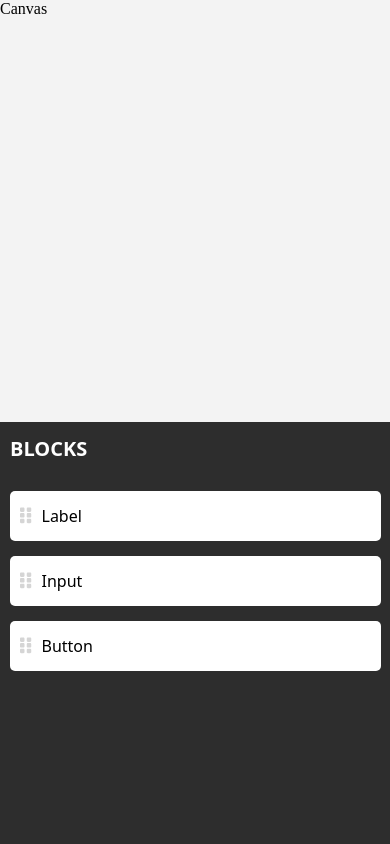
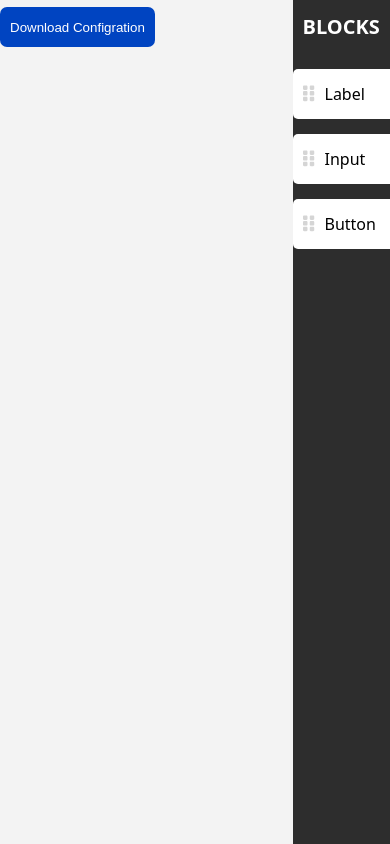
Before and after one commit to IamSiddhant14/Form-Builder, a React (Vite) app: page / in a window 390 px wide. Built offline with nearby package versions, Linux system fonts and the light colour scheme.

Commit message:
Added local storage and typescript

```diff
--- a/src/App.css
+++ b/src/App.css
@@ -4,29 +4,19 @@
   width: 100vw;
   height: 100vh;
   margin: 0%;
-  @media screen and (max-width: 600px) {
-    flex-direction: column;
-  }
+
 }
 
 #canvas_container {
   background-color: #F3F3F3;
   width: 75%;
   height: 100vh;
-
-  @media screen and (max-width: 600px) {
-    width: 100%;
-  }
 }
 
 #sidebar_container {
   background-color: #2D2D2D;
   width: 25%;
   height: 100vh;
-
-  @media screen and (max-width: 600px) {
-    width: 100%;
-  }
 }
 
 #text {
--- a/src/App.tsx
+++ b/src/App.tsx
@@ -1,42 +1,42 @@
 import React, { useEffect, useState } from "react";
-import "./App.css";
 import Canvas from "./components/Canvas";
 import Sidebar from "./components/Sidebar";
 import { getLocalData, setLocalData } from "./helpers/localStorage";
 
+import "./App.css";
 
 const App = () => {
+
   const [droppedItems, setDroppedItems] = useState<DraggedItem[]>([]);
 
   useEffect(() => {
-    if(getLocalData() === null){
-      setDroppedItems([]);
-    }else {
-      setDroppedItems(getLocalData())
-    }
-  }, [])
+    getLocalData() === null
+      ? setDroppedItems([])
+      : setDroppedItems(getLocalData());
+  }, []);
 
-  const handleDrop = (items : DraggedItem[]) => {
+  const handleDrop = (items: DraggedItem[]) => {
     setLocalData(items);
     setDroppedItems(items);
   };
 
-  const handleDragOver = (e : React.DragEvent) => {
+  const handleDragOver = (e: React.DragEvent) => {
     e.preventDefault();
   };
 
   return (
     <div id="container">
-      <div id="canvas_container" >
-        <Canvas onDrop={handleDrop} onDragOver={handleDragOver} droppedItems={droppedItems} />
+      <div id="canvas_container">
+        <Canvas
+          onDrop={handleDrop}
+          onDragOver={handleDragOver}
+          droppedItems={droppedItems}
+        />
       </div>
 
       <div id="sidebar_container">
         <Sidebar />
       </div>
-
-      {/* <Modal isOpen=true onClose={} /> */}
-
     </div>
   );
 };
--- a/src/components/Canvas.tsx
+++ b/src/components/Canvas.tsx
@@ -1,11 +1,32 @@
 import React, { useCallback, useEffect, useRef, useState } from "react";
+import Modal from "./Modal";
+import Button from "./Button";
+
 import "../styles/canvas.css";
-import Modal from "./Modal";
 
 const Canvas = ({ onDrop, onDragOver, droppedItems }: CanvasProps) => {
+
   const itemsRef = useRef<HTMLDivElement>(null);
   const [isOpen, setIsOpen] = useState(false);
   const [selectedItem, setSelectedItem] = useState<DraggedItem | null>(null);
+
+  function handleDownload() {
+    const droppedItemsData = localStorage.getItem("DroppedItems");
+
+    if (droppedItemsData) {
+      const blob = new Blob([droppedItemsData], { type: "application/json" });
+      const a = document.createElement("a");
+
+      a.download = "data.json";
+      a.href = window.URL.createObjectURL(blob);
+
+      document.body.appendChild(a);
+      a.click();
+      document.body.removeChild(a);
+    } else {
+      alert("No data found in local storage.");
+    }
+  }
 
   const handleClickOutside = useCallback(
     (event: MouseEvent) => {
@@ -48,20 +69,9 @@ const Canvas = ({ onDrop, onDragOver, droppedItems }: CanvasProps) => {
     [droppedItems, onDrop]
   );
 
-  useEffect(() => {
-    if (!isOpen) {
-      document.addEventListener("mousedown", handleClickOutside);
-      document.addEventListener("keyup", handlekeyPress);
-      return () => {
-        document.removeEventListener("mousedown", handleClickOutside);
-        document.removeEventListener("keyup", handlekeyPress);
-      };
-    }
-  }, [handleClickOutside, handlekeyPress, isOpen]);
+  const handleDrop = (e: React.DragEvent<HTMLDivElement>) => {
 
-  const handleDrop = (e: React.DragEvent<HTMLDivElement>) => {
     e.preventDefault();
-
     const text = e.dataTransfer.getData("text/plain"); // Get the data being dropped
     const isExist = droppedItems.filter((itemdata) => itemdata.text === text);
 
@@ -94,12 +104,14 @@ const Canvas = ({ onDrop, onDragOver, droppedItems }: CanvasProps) => {
       setIsOpen(true);
     }
   };
+
   const handleDragStart = (
     e: React.DragEvent<HTMLParagraphElement>,
     item: DraggedItem
   ) => {
     e.dataTransfer.setData("text/plain", item.text); // Set the data being dragged
   };
+
   const handleClick = (
     e: React.MouseEvent<HTMLParagraphElement>,
     item: DraggedItem
@@ -131,19 +143,25 @@ const Canvas = ({ onDrop, onDragOver, droppedItems }: CanvasProps) => {
     onDrop(updatedItems);
   };
 
+  useEffect(() => {
+    if (!isOpen) {
+      document.addEventListener("mousedown", handleClickOutside);
+      document.addEventListener("keyup", handlekeyPress);
+      return () => {
+        document.removeEventListener("mousedown", handleClickOutside);
+        document.removeEventListener("keyup", handlekeyPress);
+      };
+    }
+  }, [handleClickOutside, handlekeyPress, isOpen]);
+
   return (
     <>
       <div
         id="canvas"
-        style={{
-          width: "100%",
-          height: "100%",
-          position: "relative",
-        }}
         onDrop={handleDrop}
         onDragOver={onDragOver}
       >
-        Canvas
+        <Button onClick={handleDownload}>{"Download Configration"}</Button>
         {droppedItems.map((item, index) => (
           <>
             <p
--- a/src/components/FormElement.tsx
+++ b/src/components/FormElement.tsx
@@ -1,22 +1,25 @@
+import React from 'react';
+import { generateUniqueId } from '../helpers/getUniqueId';
+import dragAndDropImage from '../assets/grip-vertical.svg';
+
 import '../styles/formElement.css';
-import dragAndDrop from '../assets/grip-vertical.svg';
-import { generateUniqueId } from '../helpers/getUniqueId';
-import React from 'react';
+interface Iprops{
+  name : string
+}
 
-const FormElement = ({ name } : {
-  name : string
-}) => {
+const FormElement = ({ name } : Iprops ) => {
 
   const handleDragStart = (e : React.DragEvent<HTMLDivElement> ) => {
+
+    // Set the data being dragged
     const uniqueId = generateUniqueId();
-    e.dataTransfer.setData('text/plain', name + uniqueId); // Set the data being dragged
+    e.dataTransfer.setData('text/plain', name + uniqueId); //
   }
 
   return (
     <div id="form_element_container" draggable onDragStart={handleDragStart} >
 
-      <img src={dragAndDrop} alt="drag&drop_icon" />
-
+      <img src={dragAndDropImage} alt="drag&drop_icon" />
       <span id="text" >{name}</span>
 
     </div>
--- a/src/components/Modal.tsx
+++ b/src/components/Modal.tsx
@@ -1,9 +1,11 @@
 import { ChangeEvent, useState } from "react";
 import Button from "./Button";
 import close from "../assets/times.svg";
+
 import "../styles/modal.css";
 
 const Modal = ({ isOpen, onClose, selectedItem, onSubmitCallback }: ModalProps) => {
+
   const [formData, setFormData] = useState<FormState>({
     text: selectedItem?.text.substring(0, selectedItem.text.length - 3) ?? "",
     x: selectedItem?.screenX ?? 0,
--- a/src/main.tsx
+++ b/src/main.tsx
@@ -1,10 +1,5 @@
-import React from 'react'
-import ReactDOM from 'react-dom/client'
-import App from './App.tsx'
-import './index.css'
+import ReactDOM from "react-dom/client";
+import App from "./App.tsx";
+import "./index.css";
 
-ReactDOM.createRoot(document.getElementById('root')!).render(
-  <React.StrictMode>
-    <App />
-  </React.StrictMode>,
-)
+ReactDOM.createRoot(document.getElementById("root")!).render(<App />);
--- a/src/styles/canvas.css
+++ b/src/styles/canvas.css
@@ -1,3 +1,12 @@
 #canvas {
+    width: 100%;
+    height: 100%;
+    position: relative;
+}
 
+#heading_text{
+    padding-inline: 5px;
+    font-style: normal;
+    font-weight: 800;
+    margin-top: 2px;
 }
```
Also changed, not shown: src/types.d.ts (+15 -8 lines), 1 other file (tests, documents, lock files or other folders).
